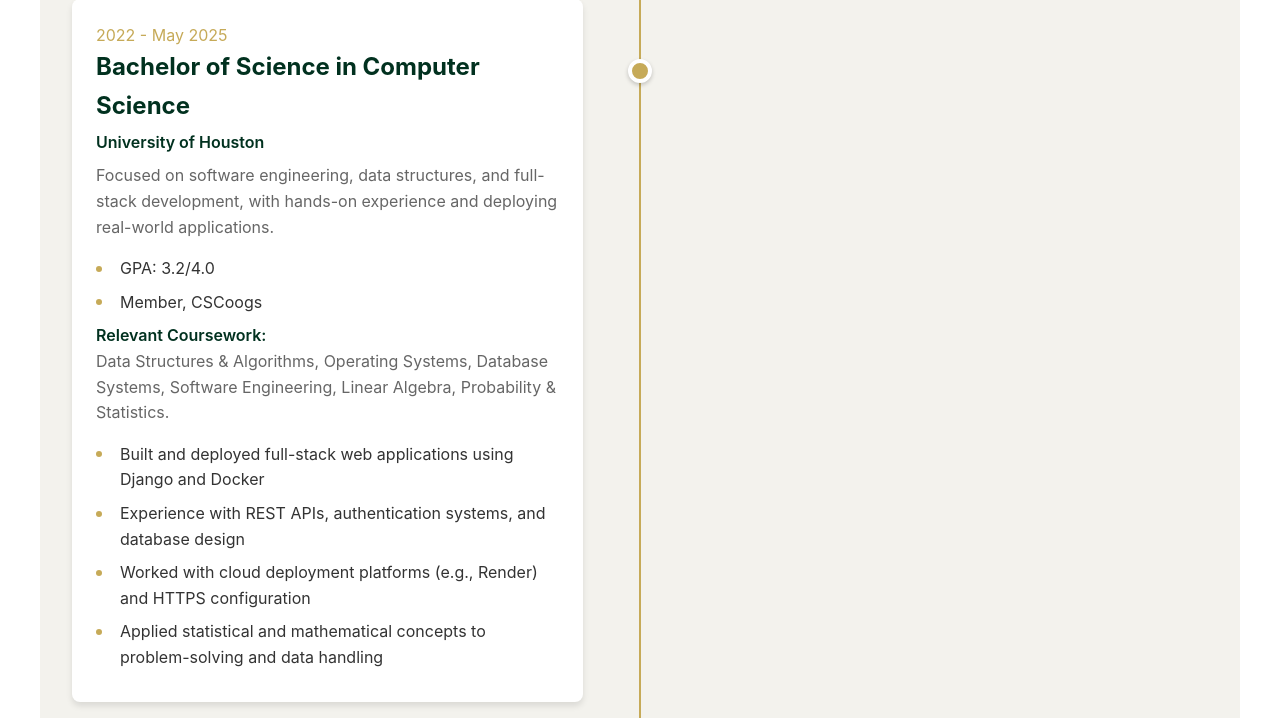
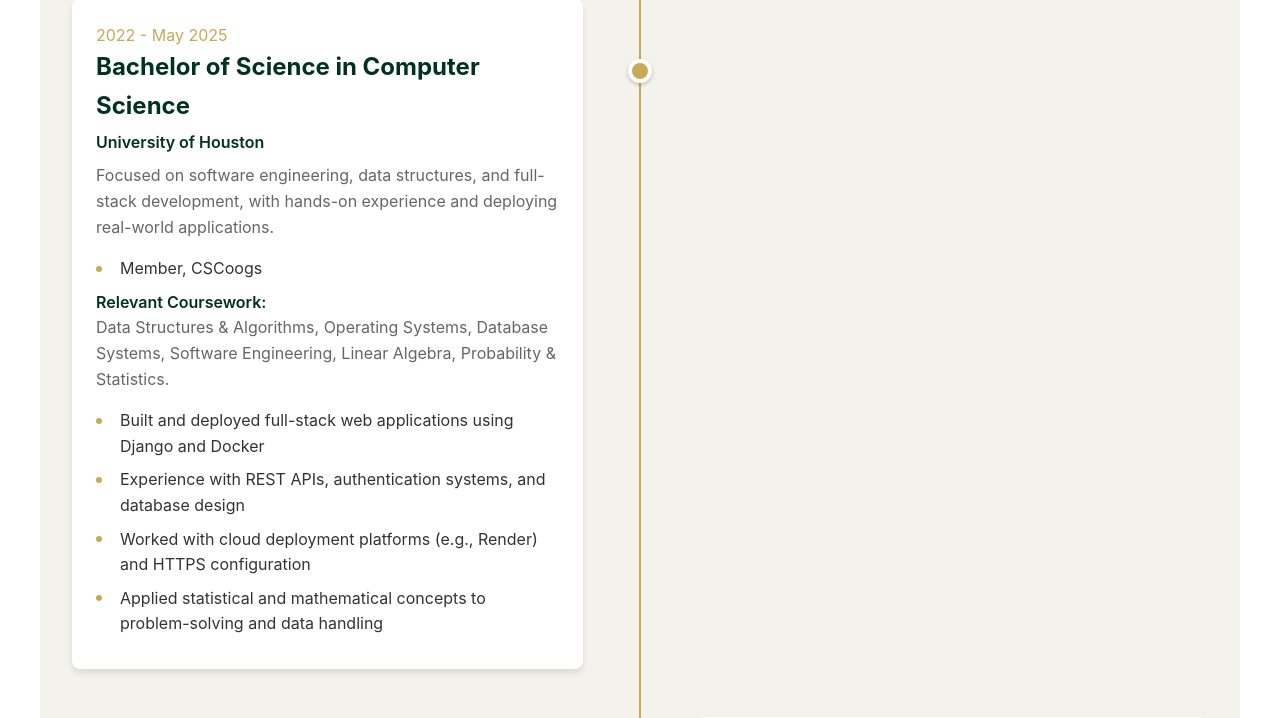
Before and after one commit to Nighttterrors/portfolio_site, a Django app: page / in a window 1280 px wide. Shown: the part 2845-3563 px from the top of the page. Run offline with Django 4.2, Linux system fonts and the light colour scheme.

Commit message:
Remove line from portfolio

```diff
--- a/portfolio/templates/portfolio/index.html
+++ b/portfolio/templates/portfolio/index.html
@@ -294,7 +294,6 @@
                     Focused on software engineering, data structures, and full-stack development, with hands-on experience and deploying real-world applications.
                 </p>
                 <ul class="timeline-highlights">
-                    <li>GPA: 3.2/4.0</li>
                     <li>Member, CSCoogs</li>
                 </ul>
                 <strong class="timeline-org">Relevant Coursework:</strong>
```
